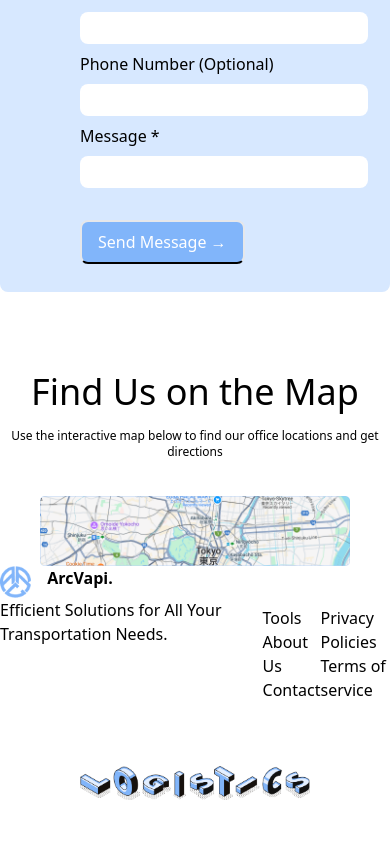
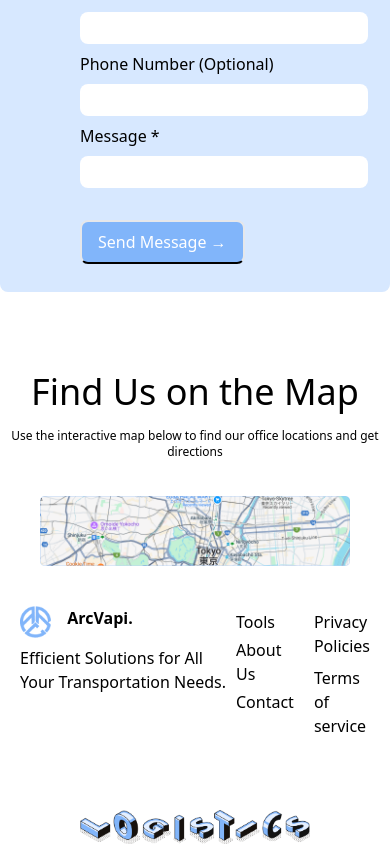
Before and after one commit to nishanthspk/ARCVAPI, a React (Create React App) app: page / in a window 390 px wide. Shown: the part 3498-4342 px from the top of the page. Before the commit the page ends 4298 px from the top, so only its background shows below. Built offline with nearby package versions, Linux system fonts and the light colour scheme.

Commit message:
About Us

```diff
--- a/src/Pages/Home.jsx
+++ b/src/Pages/Home.jsx
@@ -229,25 +229,25 @@ export default class Home extends PureComponent {
         <div className='mx-10 pt-5'>
         <img className='' src={Map} alt="" />
         </div>
-        <div className='flex justify-between'>
+        <div className='flex justify-between mx-5'>
 
-        <div className=' md:mx-4 md:mt-10'>
+        <div className=' md:mx-4 md:mt-10 mt-10'>
         <div className='flex gap-4 md:mx-10'>
       <img className='h-8' src={Logo} alt="" />
-      <div className='md:pt-1 font-semibold '>ArcVapi.</div>
+      <p className='md:pt-1  font-semibold '>ArcVapi.</p>
       </div>
-      <p className='md:mx-10 md:pt-2 md:my-1'>Efficient Solutions for All Your Transportation Needs.</p>
+      <p className='md:mx-10 py-2 md:pt-2 md:my-1'>Efficient Solutions for All Your Transportation Needs.</p>
 
       </div>
-      <div className='flex md:gap-10 md:mx-16 mt-10 '>
+      <div className='flex md:gap-10 gap-5 md:mx-16 mt-10 '>
       <div>
-      <p className='md:my-1'>Tools</p>
-      <p className='md:my-1'>About Us</p>
-      <p className='md:my-1'>Contact</p>
+      <p className='md:my-1 my-1'>Tools</p>
+      <p className='md:my-1 my-1'>About Us</p>
+      <p className='md:my-1 my-1'>Contact</p>
       </div>
       <div>
-      <p className='md:my-1'>Privacy Policies</p>
-      <p className='md:my-1'>Terms of service</p>
+      <p className='md:my-1 my-1'>Privacy Policies</p>
+      <p className='md:my-1 my-2'>Terms of service</p>
       </div>
       </div>
       </div>
```
